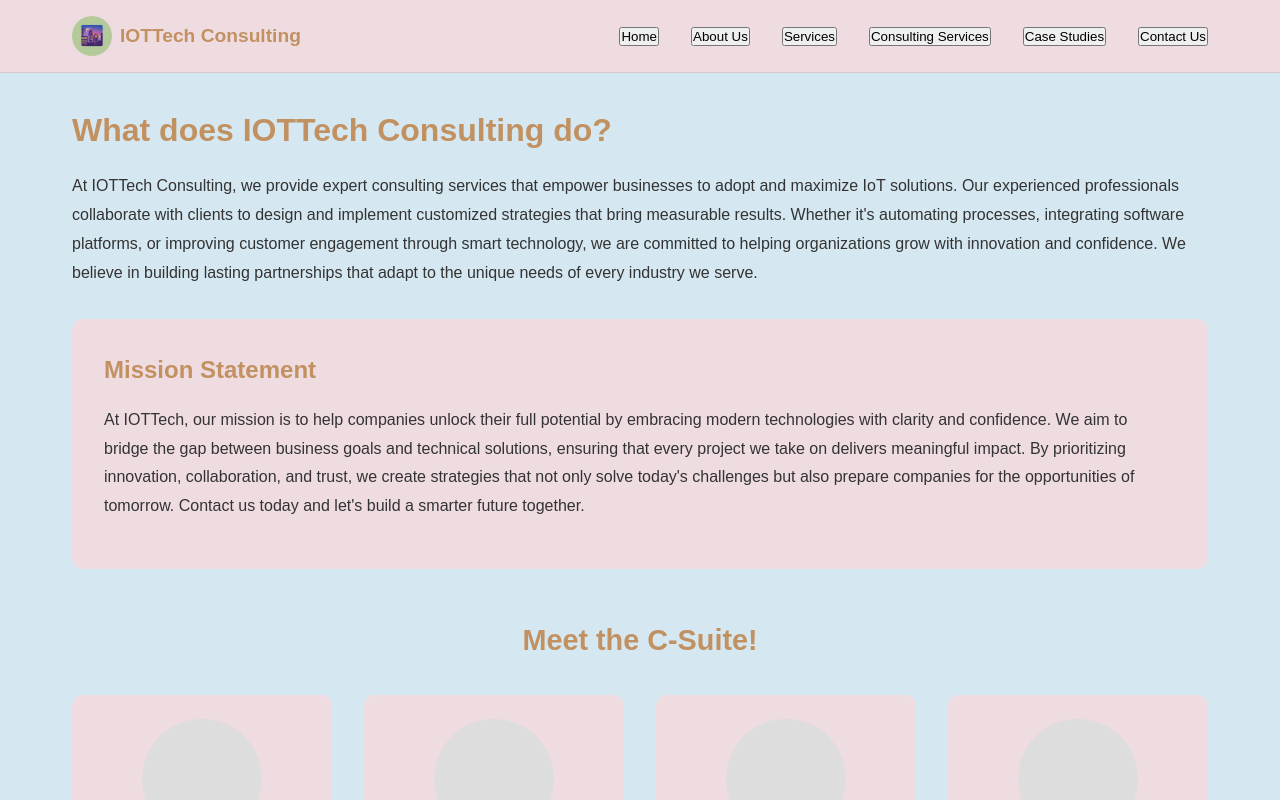
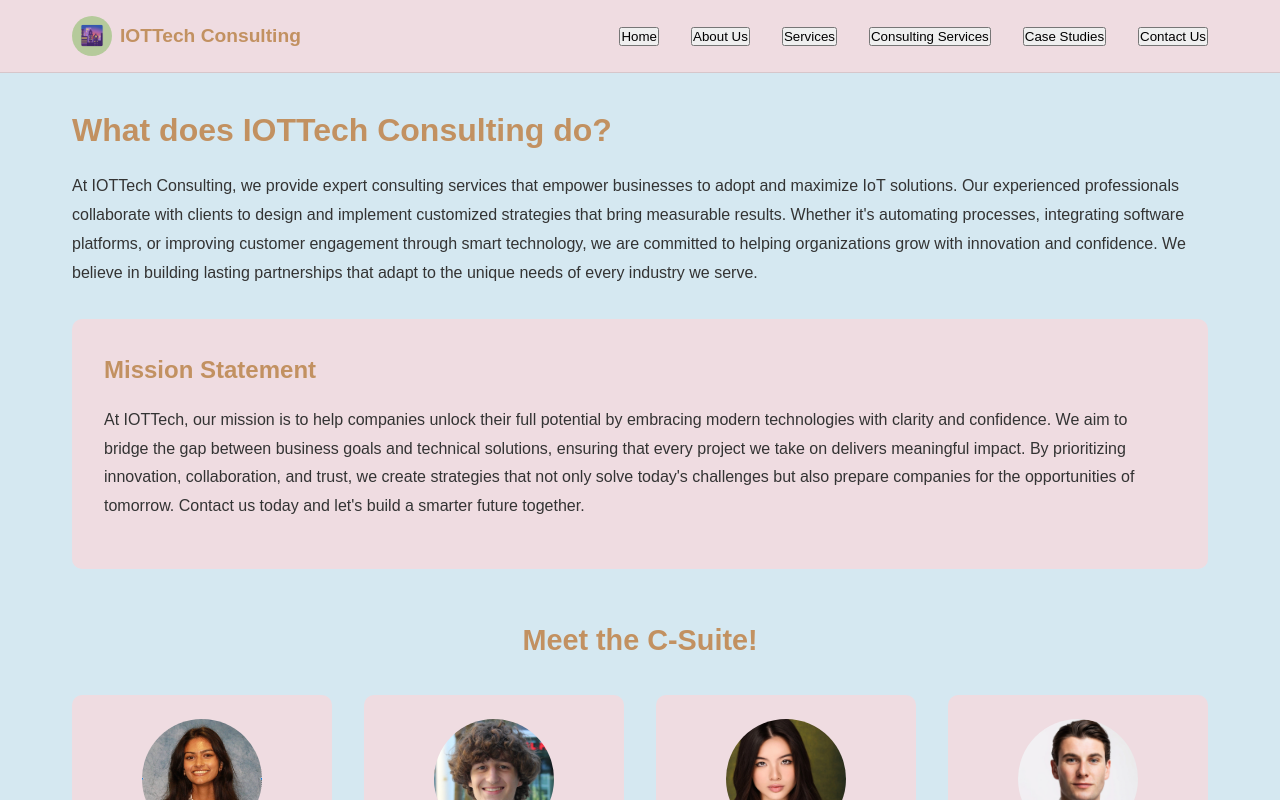
Before and after one commit to ASharm205/iottech, a React (Create React App) app in the folder iottech-consulting/: page / in a window 1280 px wide. Both pictures are taken after a click on the button "About Us". Shown: the top 800 px of the page. Built offline with nearby package versions, Linux system fonts and the light colour scheme; no server answers.

Commit message:
pictures in about me are working now

```diff
--- a/iottech-consulting/src/components/TeamMember.jsx
+++ b/iottech-consulting/src/components/TeamMember.jsx
@@ -1,11 +1,15 @@
 import React from 'react';
 import './TeamMember.css';
 
-function TeamMember({ name, position, bio, emoji }) {
+function TeamMember({ name, position, bio, emoji, image }) {
   return (
     <div className="team-member">
       <div className="team-photo">
-        <div className="team-photo-placeholder">{emoji}</div>
+        {image ? (
+          <img src={image} alt={name} />
+        ) : (
+          <div className="team-photo-placeholder">{emoji}</div>
+        )}
       </div>
       <div className="team-name">{name}</div>
       <div className="team-position">{position}</div>
--- a/iottech-consulting/src/pages/AboutPage.jsx
+++ b/iottech-consulting/src/pages/AboutPage.jsx
@@ -9,28 +9,28 @@
       name: "Anuska Sharma",
       position: "CEO",
       bio: "With over three years of experience in the consulting industry, I founded IOTTech Consulting to help businesses, especially small and growing companies—unlock their potential through technology. My passion lies in building strategies that connect people, processes, and IOT solutions to deliver real results. As CEO, I focus on driving our vision forward and ensuring every client receives innovative solutions tailored to their needs.",
-      image: "/images/Anuska.png"
+      image: "images/Anuska.png"
     },
     {
       id: 2,
       name: "Jacob Lotter",
       position: "CFO",
       bio: "As a founding member of IOTTech Consulting, I bring financial expertise and strategic planning to support our clients' growth. With two years of experience in the consulting field, I have helped companies implement cost-efficient IOT and technology-driven solutions that maximize profitability. My role as CFO is to ensure sustainable financial health for both IOTTech and the organizations we partner with.",
-      image: "/images/jacob.png"
+      image: "images/jacob.png"
     },
     {
       id: 3,
       name: "Andrea Class",
       position: "CTO",
       bio: "As CTO, I lead the development and implementation of our technology solutions, ensuring clients receive cutting-edge IOT and software strategies. With a strong background in computer systems and software integration, I specialize in bridging technical innovation with practical business needs. In my first year at IOTTech, I've worked closely with teams to design scalable, secure, and user-friendly solutions that help businesses stay ahead in today's digital landscape.",
-      image: "/images/Girl.png"
+      image: "images/Girl.png"
     },
     {
       id: 4,
       name: "John Summit",
       position: "COO",
       bio: "With four years of experience in consulting and business operations, I oversee the delivery of our services to ensure every client engagement runs smoothly and efficiently. My role as COO is to transform business challenges into opportunities by implementing proven processes and scalable IOT-driven strategies. I take pride in helping companies achieve operational excellence while positioning them for future growth.",
-      image: "/images/Guy.png"
+      image: "images/Guy.png"
     }
   ];
 
```
